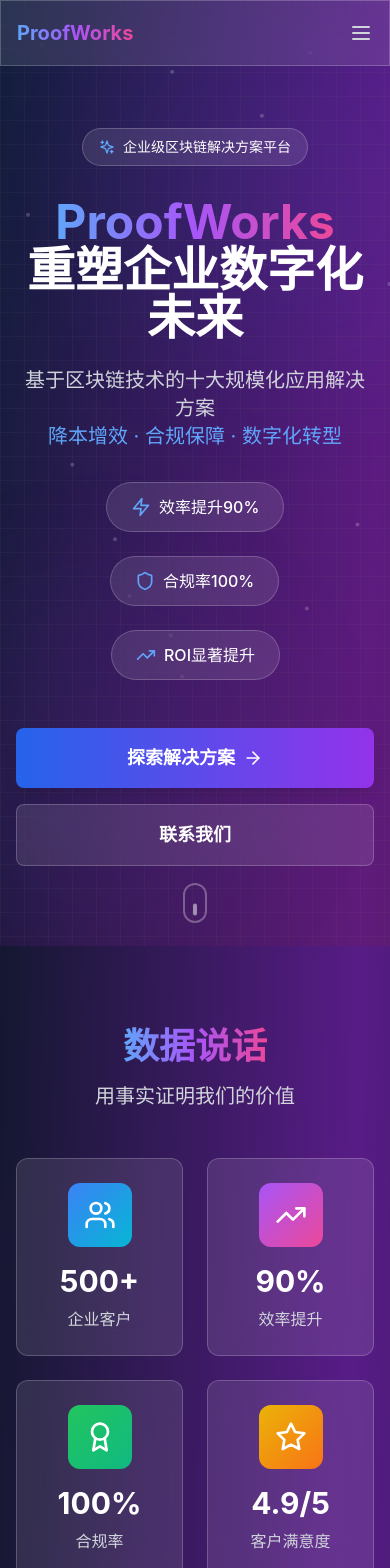
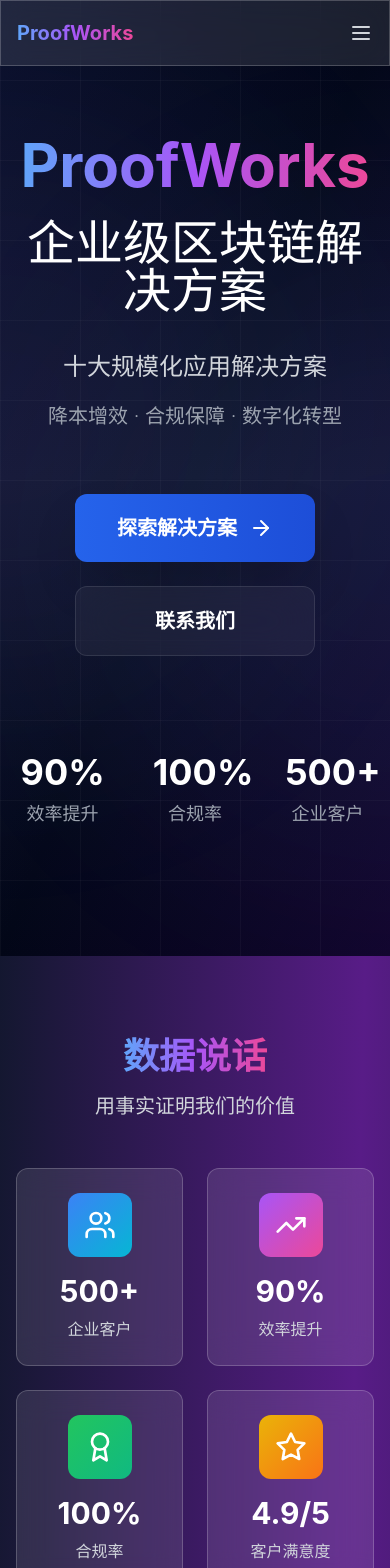
Before and after one commit to yusufyian/proofworks, a React (Vite) app in the folder proofworks-portal/: page / in a window 390 px wide. Shown: the top 1568 px of the page. Built offline with nearby package versions, Linux system fonts and the light colour scheme.

Commit message:
Enhance ApplicationCard and ApplicationDetail components with demo buttons, improve layout and styling for better user experience, and update Application data to include demo URLs for relevant applications.

```diff
--- a/proofworks-portal/src/components/ApplicationGrid.tsx
+++ b/proofworks-portal/src/components/ApplicationGrid.tsx
@@ -13,20 +13,20 @@ export function ApplicationGrid() {
           whileInView={{ opacity: 1, y: 0 }}
           viewport={{ once: true }}
           transition={{ duration: 0.6 }}
-          className="text-center mb-16"
+          className="text-center mb-20"
         >
-          <h2 className="text-4xl md:text-5xl font-bold mb-4">
+          <h2 className="text-5xl md:text-6xl font-bold mb-6">
             <span className="text-gradient">十大规模化应用解决方案</span>
           </h2>
-          <p className="text-xl text-gray-300 max-w-3xl mx-auto">
+          <p className="text-2xl text-gray-300 max-w-4xl mx-auto leading-relaxed">
             覆盖供应链金融、食品安全、合规监管、数据要素等核心场景
             <br />
-            助力企业数字化转型，实现降本增效与合规保障
+            <span className="text-xl text-gray-400">助力企业数字化转型，实现降本增效与合规保障</span>
           </p>
         </motion.div>
 
         {/* Application cards grid */}
-        <div className="grid grid-cols-1 md:grid-cols-2 lg:grid-cols-3 gap-6 mb-16">
+        <div className="grid grid-cols-1 md:grid-cols-2 lg:grid-cols-3 gap-8 mb-20">
           {applications.map((app, index) => (
             <motion.div
               key={app.id}
--- a/proofworks-portal/src/components/Features.tsx
+++ b/proofworks-portal/src/components/Features.tsx
@@ -33,10 +33,10 @@ export function Features() {
           transition={{ duration: 0.6 }}
           className="text-center mb-16"
         >
-          <h2 className="text-4xl md:text-5xl font-bold mb-4">
+          <h2 className="text-5xl md:text-6xl font-bold mb-6">
             <span className="text-gradient">核心优势</span>
           </h2>
-          <p className="text-xl text-gray-300 max-w-3xl mx-auto">
+          <p className="text-2xl text-gray-300 max-w-4xl mx-auto">
             基于区块链技术的可信数据基础设施
           </p>
         </motion.div>
--- a/proofworks-portal/src/components/Hero.tsx
+++ b/proofworks-portal/src/components/Hero.tsx
@@ -1,158 +1,100 @@
 import { motion } from 'framer-motion';
-import { Sparkles, Zap, Shield, ArrowRight, TrendingUp } from 'lucide-react';
+import { ArrowRight, Play } from 'lucide-react';
 
 export function Hero() {
   return (
-    <div className="relative min-h-screen flex items-center justify-center overflow-hidden">
-      {/* Animated background */}
+    <div className="relative min-h-screen flex items-center justify-center overflow-hidden bg-gradient-to-b from-slate-950 via-slate-900 to-slate-950">
+      {/* Simplified background - more minimal */}
       <div className="absolute inset-0">
-        <div className="absolute inset-0 bg-gradient-to-br from-blue-900/20 via-purple-900/20 to-pink-900/20"></div>
-        <div className="absolute top-0 left-1/4 w-96 h-96 bg-blue-500/10 rounded-full blur-3xl animate-pulse"></div>
-        <div className="absolute bottom-0 right-1/4 w-96 h-96 bg-purple-500/10 rounded-full blur-3xl animate-pulse delay-1000"></div>
+        {/* Subtle gradient overlay */}
+        <div className="absolute inset-0 bg-gradient-to-br from-blue-950/30 via-transparent to-purple-950/30"></div>
 
-        {/* Grid pattern */}
-        <div className="absolute inset-0 bg-[linear-gradient(to_right,#80808012_1px,transparent_1px),linear-gradient(to_bottom,#80808012_1px,transparent_1px)] bg-[size:24px_24px]"></div>
+        {/* Large subtle orbs - more atmospheric */}
+        <div className="absolute top-1/4 left-1/4 w-[600px] h-[600px] bg-blue-500/5 rounded-full blur-[120px]"></div>
+        <div className="absolute bottom-1/4 right-1/4 w-[600px] h-[600px] bg-purple-500/5 rounded-full blur-[120px]"></div>
 
-        {/* Animated particles */}
-        {typeof window !== 'undefined' && [...Array(15)].map((_, i) => {
-          const x = Math.random() * 100;
-          const y = Math.random() * 100;
-          const duration = Math.random() * 10 + 10;
-          return (
-            <motion.div
-              key={i}
-              className="absolute w-1 h-1 bg-white/20 rounded-full"
-              initial={{
-                x: `${x}vw`,
-                y: `${y}vh`,
-              }}
-              animate={{
-                y: [`${y}vh`, `${(y + Math.random() * 20 - 10)}vh`],
-                x: [`${x}vw`, `${(x + Math.random() * 20 - 10)}vw`],
-              }}
-              transition={{
-                duration,
-                repeat: Infinity,
-                repeatType: "reverse",
-                ease: "linear",
-              }}
-            />
-          );
-        })}
+        {/* Minimal grid pattern - more subtle */}
+        <div className="absolute inset-0 bg-[linear-gradient(to_right,#ffffff08_1px,transparent_1px),linear-gradient(to_bottom,#ffffff08_1px,transparent_1px)] bg-[size:80px_80px]"></div>
       </div>
 
-      {/* Content */}
-      <div className="relative z-10 max-w-7xl mx-auto px-4 sm:px-6 lg:px-8 py-20 pt-32">
+      {/* Content - more spacious and grand */}
+      <div className="relative z-10 max-w-7xl mx-auto px-6 sm:px-8 lg:px-12 py-32">
         <motion.div
-          initial={{ opacity: 0, y: 20 }}
+          initial={{ opacity: 0, y: 30 }}
           animate={{ opacity: 1, y: 0 }}
-          transition={{ duration: 0.8 }}
+          transition={{ duration: 1, ease: "easeOut" }}
           className="text-center"
         >
-          {/* Badge */}
-          <motion.div
-            initial={{ opacity: 0, scale: 0.8 }}
-            animate={{ opacity: 1, scale: 1 }}
-            transition={{ delay: 0.2 }}
-            className="inline-flex items-center gap-2 px-4 py-2 rounded-full glass mb-8"
-          >
-            <Sparkles className="w-4 h-4 text-blue-400" />
-            <span className="text-sm font-medium">企业级区块链解决方案平台</span>
-          </motion.div>
-
-          {/* Main heading */}
+          {/* Main heading - larger and bolder */}
           <motion.h1
             initial={{ opacity: 0, y: 20 }}
             animate={{ opacity: 1, y: 0 }}
-            transition={{ delay: 0.3 }}
-            className="text-5xl md:text-7xl font-bold mb-6"
+            transition={{ delay: 0.2, duration: 0.8 }}
+            className="text-6xl md:text-8xl lg:text-9xl font-bold mb-8 leading-tight"
           >
-            <span className="text-gradient">ProofWorks</span>
-            <br />
-            <span className="text-white">重塑企业数字化未来</span>
+            <span className="text-gradient block mb-4">ProofWorks</span>
+            <span className="text-white block text-5xl md:text-6xl lg:text-7xl font-light">
+              企业级区块链解决方案
+            </span>
           </motion.h1>
 
-          {/* Subheading */}
+          {/* Subheading - more spacious */}
           <motion.p
             initial={{ opacity: 0, y: 20 }}
             animate={{ opacity: 1, y: 0 }}
-            transition={{ delay: 0.4 }}
-            className="text-xl md:text-2xl text-gray-300 mb-8 max-w-3xl mx-auto"
+            transition={{ delay: 0.4, duration: 0.8 }}
+            className="text-2xl md:text-3xl text-gray-300 mb-16 max-w-4xl mx-auto leading-relaxed font-light"
           >
-            基于区块链技术的十大规模化应用解决方案
+            十大规模化应用解决方案
             <br />
-            <span className="text-blue-400">降本增效 · 合规保障 · 数字化转型</span>
+            <span className="text-xl md:text-2xl text-gray-400 mt-4 block">
+              降本增效 · 合规保障 · 数字化转型
+            </span>
           </motion.p>
 
-          {/* Key benefits */}
+          {/* CTA buttons - larger and more prominent */}
           <motion.div
             initial={{ opacity: 0, y: 20 }}
             animate={{ opacity: 1, y: 0 }}
-            transition={{ delay: 0.5 }}
-            className="flex flex-wrap justify-center gap-6 mb-12"
-          >
-            {[
-              { icon: Zap, text: '效率提升90%' },
-              { icon: Shield, text: '合规率100%' },
-              { icon: TrendingUp, text: 'ROI显著提升' },
-            ].map((item, i) => (
-              <motion.div
-                key={i}
-                initial={{ opacity: 0, scale: 0.8 }}
-                animate={{ opacity: 1, scale: 1 }}
-                transition={{ delay: 0.6 + i * 0.1 }}
-                className="flex items-center gap-2 px-6 py-3 glass rounded-full"
-              >
-                <item.icon className="w-5 h-5 text-blue-400" />
-                <span className="font-medium">{item.text}</span>
-              </motion.div>
-            ))}
-          </motion.div>
-
-          {/* CTA buttons */}
-          <motion.div
-            initial={{ opacity: 0, y: 20 }}
-            animate={{ opacity: 1, y: 0 }}
-            transition={{ delay: 0.8 }}
-            className="flex flex-col sm:flex-row gap-4 justify-center"
+            transition={{ delay: 0.6, duration: 0.8 }}
+            className="flex flex-col sm:flex-row gap-6 justify-center items-center"
           >
             <motion.a
               href="#applications"
               whileHover={{ scale: 1.05 }}
-              whileTap={{ scale: 0.95 }}
-              className="px-8 py-4 bg-gradient-to-r from-blue-600 to-purple-600 rounded-lg font-semibold text-lg shadow-lg hover:shadow-xl transition-all duration-300 flex items-center justify-center gap-2"
+              whileTap={{ scale: 0.98 }}
+              className="group px-10 py-5 bg-gradient-to-r from-blue-600 to-blue-700 rounded-xl font-semibold text-xl shadow-2xl hover:shadow-blue-500/50 transition-all duration-300 flex items-center justify-center gap-3 min-w-[240px]"
             >
               探索解决方案
-              <ArrowRight className="w-5 h-5" />
+              <ArrowRight className="w-6 h-6 group-hover:translate-x-1 transition-transform" />
             </motion.a>
             <motion.a
               href="#contact"
               whileHover={{ scale: 1.05 }}
-              whileTap={{ scale: 0.95 }}
-              className="px-8 py-4 glass rounded-lg font-semibold text-lg hover:bg-white/20 transition-all duration-300"
+              whileTap={{ scale: 0.98 }}
+              className="px-10 py-5 bg-white/5 backdrop-blur-xl border border-white/10 rounded-xl font-semibold text-xl hover:bg-white/10 transition-all duration-300 min-w-[240px]"
             >
               联系我们
             </motion.a>
           </motion.div>
-        </motion.div>
 
-        {/* Scroll indicator */}
-        <motion.div
-          initial={{ opacity: 0 }}
-          animate={{ opacity: 1 }}
-          transition={{ delay: 1 }}
-          className="absolute bottom-8 left-1/2 transform -translate-x-1/2"
-        >
+          {/* Key metrics - simplified and more elegant */}
           <motion.div
-            animate={{ y: [0, 10, 0] }}
-            transition={{ duration: 1.5, repeat: Infinity }}
-            className="w-6 h-10 border-2 border-white/30 rounded-full flex justify-center"
+            initial={{ opacity: 0, y: 20 }}
+            animate={{ opacity: 1, y: 0 }}
+            transition={{ delay: 0.8, duration: 0.8 }}
+            className="mt-24 grid grid-cols-3 gap-12 max-w-4xl mx-auto"
           >
-            <motion.div
-              animate={{ y: [0, 12, 0] }}
-              transition={{ duration: 1.5, repeat: Infinity }}
-              className="w-1 h-3 bg-white/50 rounded-full mt-2"
-            />
+            {[
+              { value: '90%', label: '效率提升' },
+              { value: '100%', label: '合规率' },
+              { value: '500+', label: '企业客户' }
+            ].map((item, i) => (
+              <div key={i} className="text-center">
+                <div className="text-4xl md:text-5xl font-bold text-white mb-2">{item.value}</div>
+                <div className="text-lg text-gray-400">{item.label}</div>
+              </div>
+            ))}
           </motion.div>
         </motion.div>
       </div>
```
Also changed, not shown: proofworks-portal/src/components/ApplicationCard.tsx (+36 -24 lines), proofworks-portal/src/data/applications.ts (+8 -4 lines), proofworks-portal/src/pages/ApplicationDetail.tsx (+47 -10 lines).
